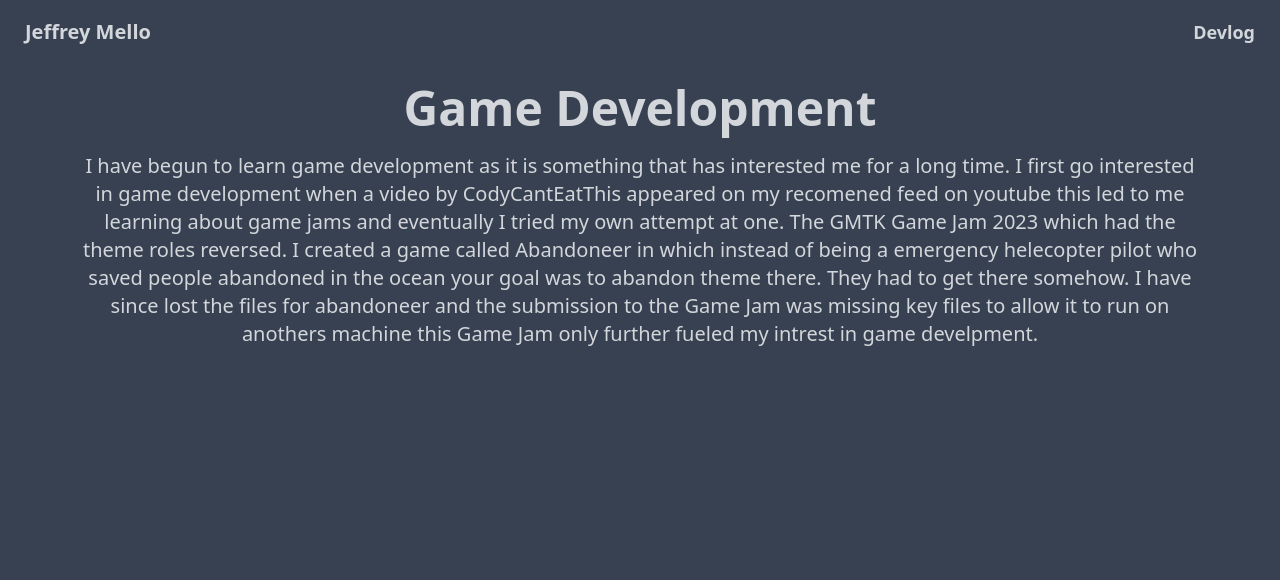
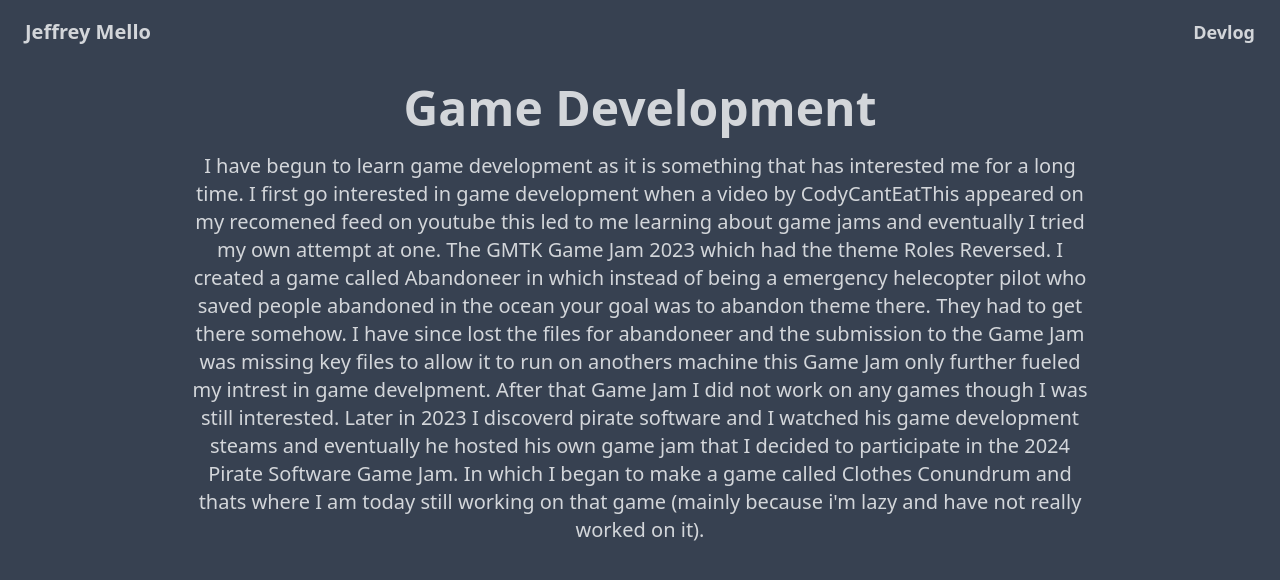
Before and after one commit to melloCoding/mellocoding.github.com, a Nuxt app: page /gamedev in a window 1280 px wide. Shown: the top 580 px of the page. Built offline with nearby package versions, Linux system fonts and the light colour scheme.

Commit message:
modified:   pages/gamedev.vue

```diff
--- a/pages/gamedev.vue
+++ b/pages/gamedev.vue
@@ -1,17 +1,23 @@
 <template>
   <AppHeader />
   <h1 class="text-center text-5xl font-bold pb-5">Game Development</h1>
-  <p class="text-center text-xl px-20">
+  <p class="text-center text-xl mx-48">
     I have begun to learn game development as it is something that has
     interested me for a long time. I first go interested in game development
     when a video by CodyCantEatThis appeared on my recomened feed on youtube
     this led to me learning about game jams and eventually I tried my own
-    attempt at one. The GMTK Game Jam 2023 which had the theme roles reversed. I
+    attempt at one. The GMTK Game Jam 2023 which had the theme Roles Reversed. I
     created a game called Abandoneer in which instead of being a emergency
     helecopter pilot who saved people abandoned in the ocean your goal was to
     abandon theme there. They had to get there somehow. I have since lost the
     files for abandoneer and the submission to the Game Jam was missing key
     files to allow it to run on anothers machine this Game Jam only further
-    fueled my intrest in game develpment.
+    fueled my intrest in game develpment. After that Game Jam I did not work on
+    any games though I was still interested. Later in 2023 I discoverd pirate
+    software and I watched his game development steams and eventually he hosted
+    his own game jam that I decided to participate in the 2024 Pirate Software
+    Game Jam. In which I began to make a game called Clothes Conundrum and thats
+    where I am today still working on that game (mainly because i'm lazy and
+    have not really worked on it).
   </p>
 </template>
```
